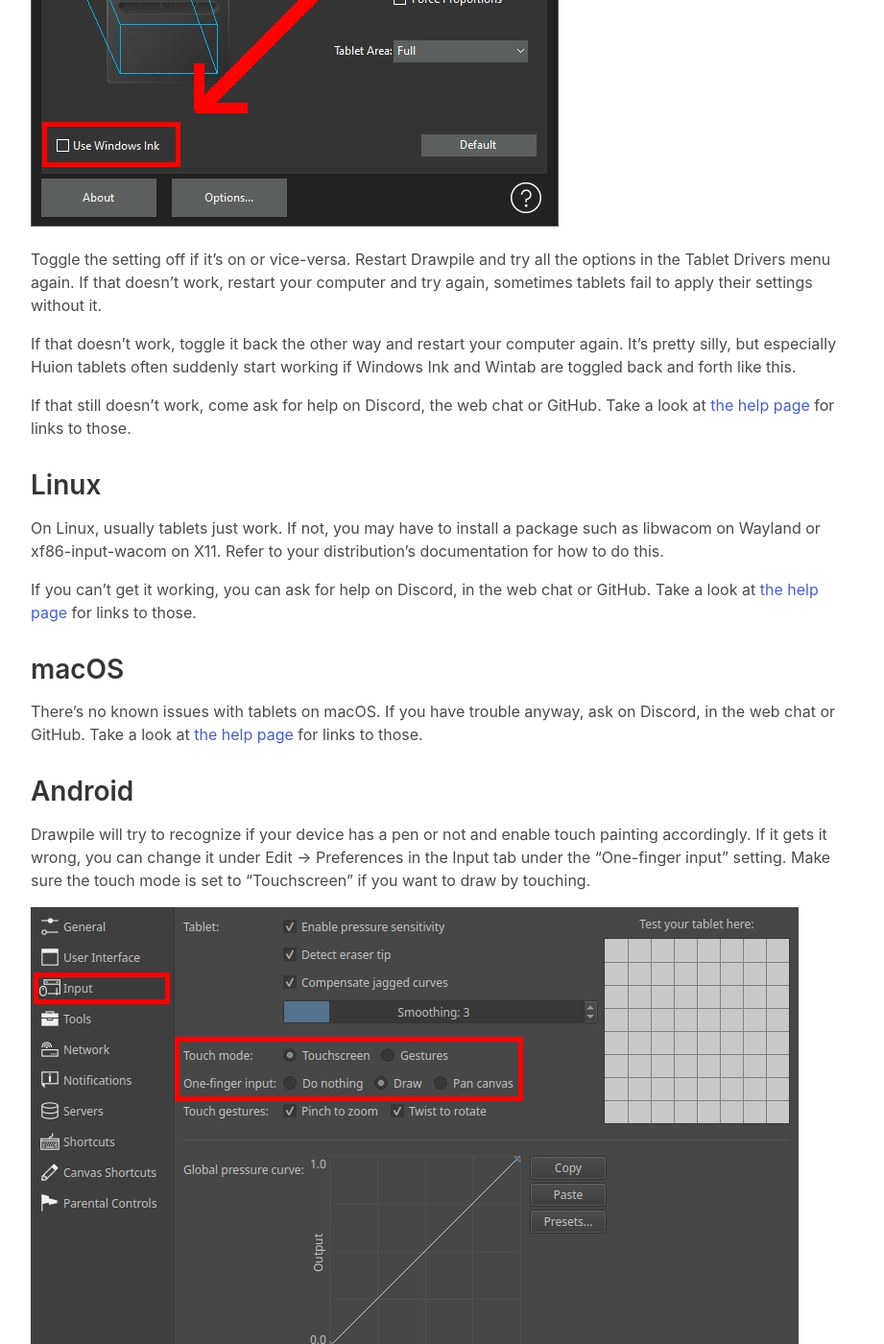
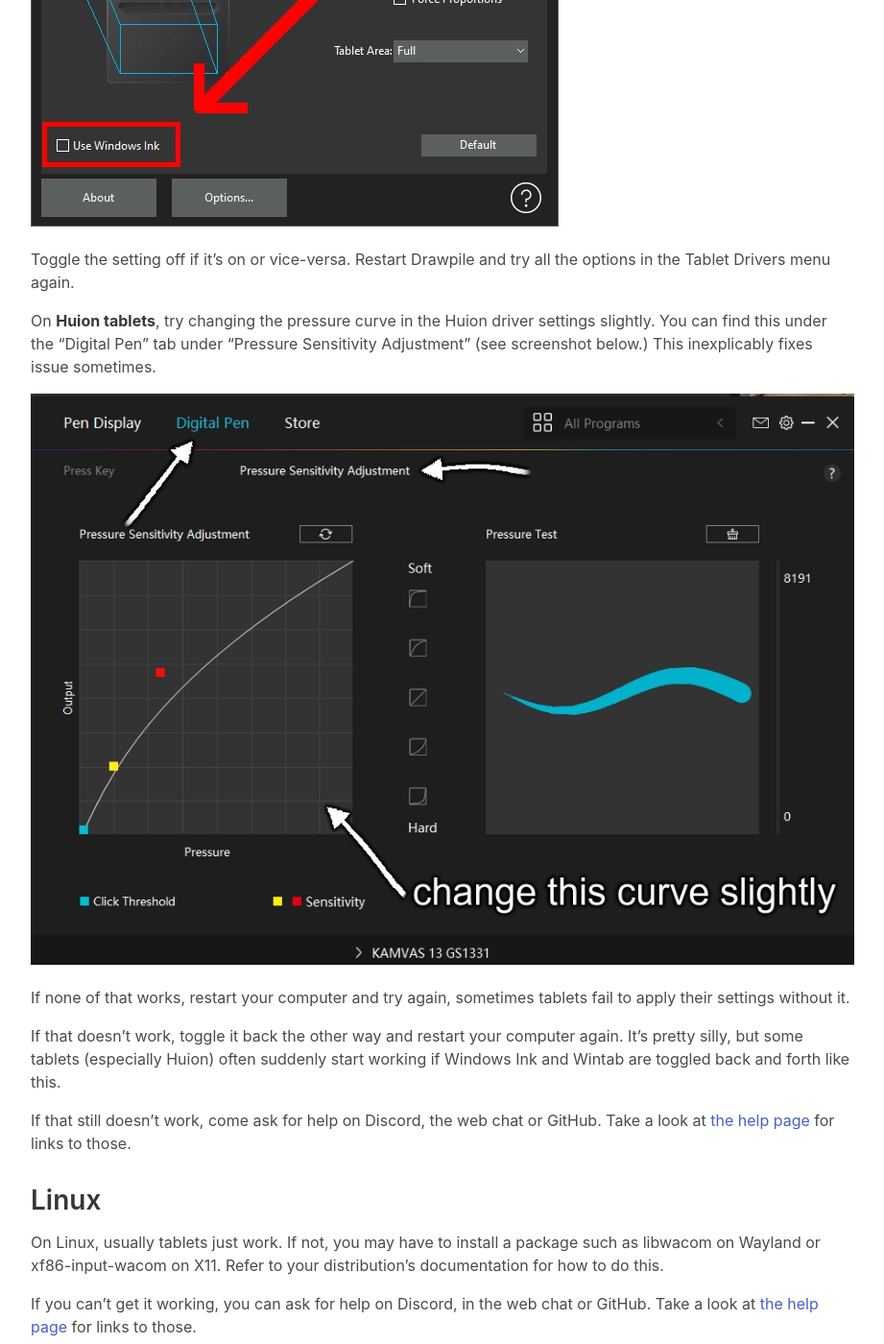
Before and after one commit to drawpile/drawpile.github.io, a Jekyll site: the page built from help/tech/tablet.markdown, in a window 1280 px wide and 1400 px high, scrolled down 3184 px. Shown: the whole window at 96% size, without its empty margins (32-953 px from the left). Built offline with Jekyll 4.4.1, drawn with Linux system fonts in a browser that asks for light colours.

Commit message:
Add Huion curve trick to tablet help page
Thanks to Blozzom for providing the trick and screenshot.

```diff
--- a/help/tech/tablet.markdown
+++ b/help/tech/tablet.markdown
@@ -42,9 +42,15 @@
 
 ![Wacom Tablet Properties Windows Ink option]({{ "/assets/img/help/wacomwinink.webp" | relative_url }})
 
-Toggle the setting off if it's on or vice-versa. Restart Drawpile and try all the options in the Tablet Drivers menu again. If that doesn't work, restart your computer and try again, sometimes tablets fail to apply their settings without it.
+Toggle the setting off if it's on or vice-versa. Restart Drawpile and try all the options in the Tablet Drivers menu again.
 
-If that doesn't work, toggle it back the other way and restart your computer again. It's pretty silly, but especially Huion tablets often suddenly start working if Windows Ink and Wintab are toggled back and forth like this.
+On **Huion tablets**, try changing the pressure curve in the Huion driver settings slightly. You can find this under the "Digital Pen" tab under "Pressure Sensitivity Adjustment" (see screenshot below.) This inexplicably fixes issue sometimes.
+
+![Huion Pressure Sensitivity Adjustment]({{ "/assets/img/help/huion.webp" | relative_url }})
+
+If none of that works, restart your computer and try again, sometimes tablets fail to apply their settings without it.
+
+If that doesn't work, toggle it back the other way and restart your computer again. It's pretty silly, but some tablets (especially Huion) often suddenly start working if Windows Ink and Wintab are toggled back and forth like this.
 
 If that still doesn't work, come ask for help on Discord, the web chat or GitHub. Take a look at [the help page](https://drawpile.net/help/) for links to those.
 
```
Also changed, not shown: assets/img/help/huion.webp (added).
